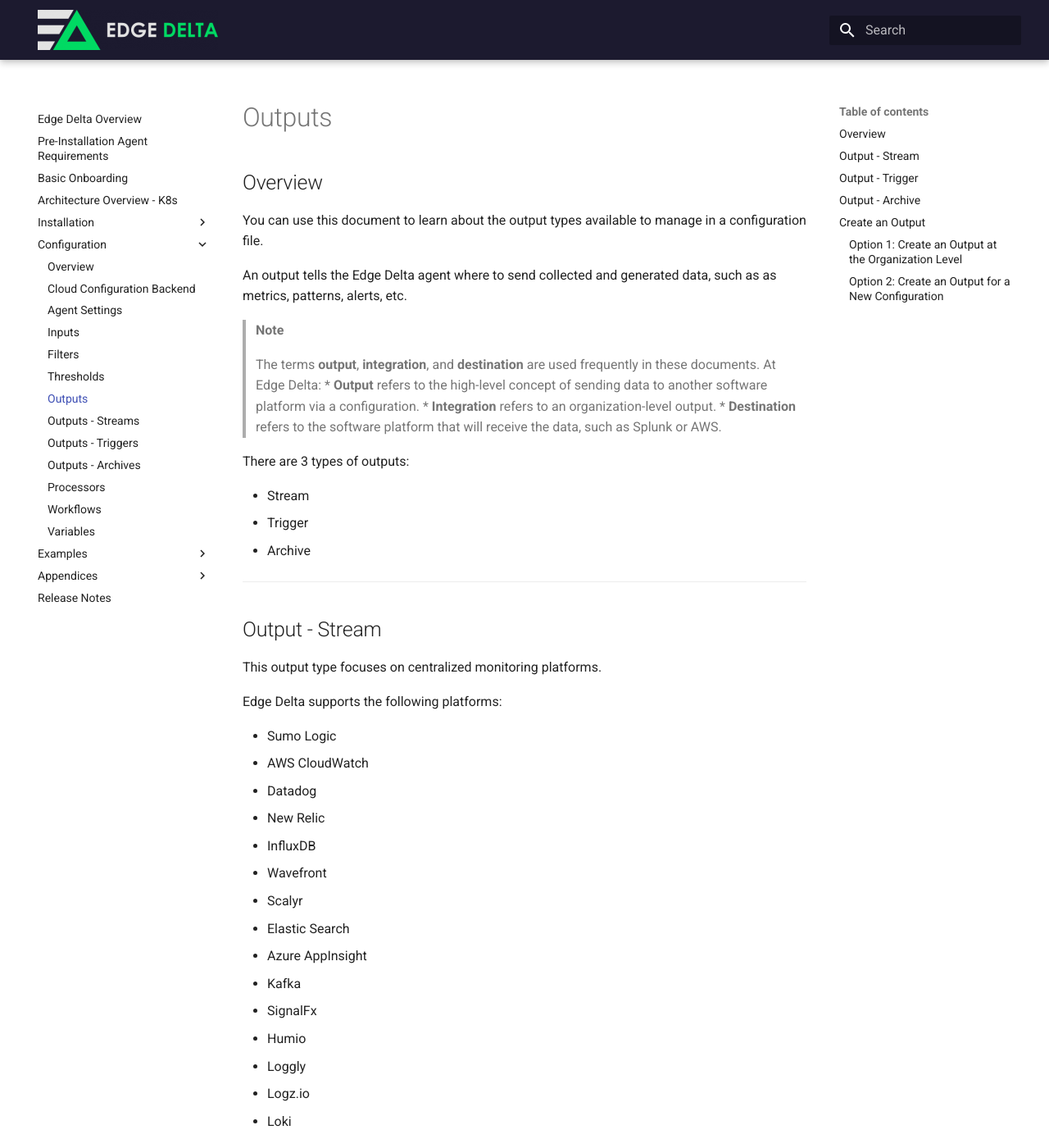
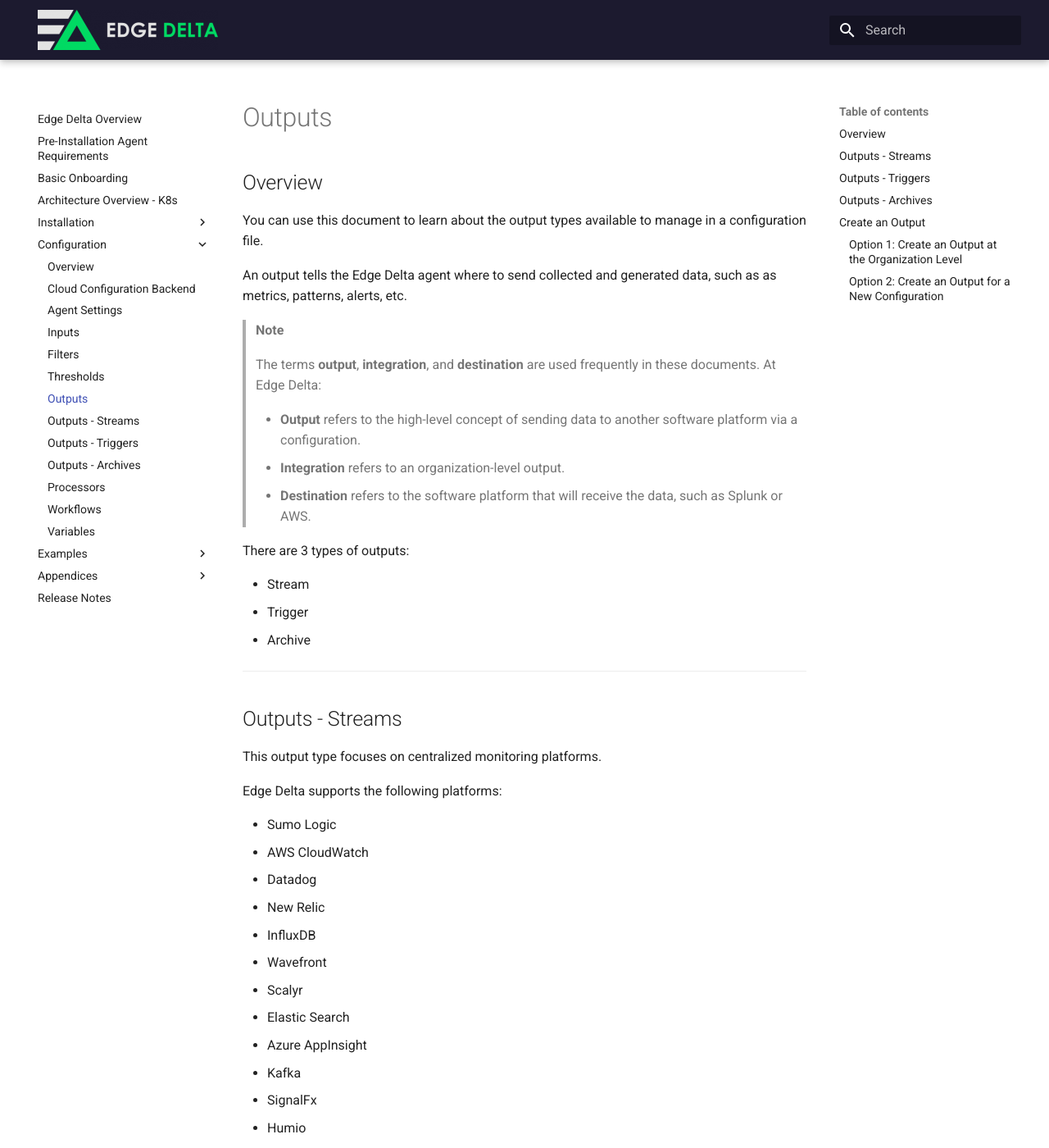
Before and after one commit to edgedelta/docs, an MkDocs documentation site: the page built from docs/configuration/outputs.md, in a window 1280 px wide and 1400 px high. Shown: the whole window at 82% size. Built offline with MkDocs 1.6.1 and Material for MkDocs 9.7.7, drawn with Linux system fonts in a browser that asks for light colours; some of the changed text lies outside the part shown.

Commit message:
Update outputs.md

```diff
--- a/docs/configuration/outputs.md
+++ b/docs/configuration/outputs.md
@@ -15,6 +15,7 @@ An output tells the Edge Delta agent where to send collected and generated data,
 > **Note**
 >
 > The terms **output**, **integration**, and **destination** are used frequently in these documents. At Edge Delta:
+>
 >   * **Output** refers to the high-level concept of sending data to another software platform via a configuration.
 >   * **Integration** refers to an organization-level output.
 >   * **Destination** refers to the software platform that will receive the data, such as Splunk or AWS.
@@ -27,7 +28,7 @@ There are 3 types of outputs:
 
 ***
 
-## Output - Stream
+## Outputs - Streams
 
 This output type focuses on centralized monitoring platforms.
 
@@ -53,7 +54,7 @@ To learn more, see [Outputs-Streams](outputs-streams.md).
 
 ***
 
-## Output - Trigger
+## Outputs - Triggers
 
 This output type focuses on alerting and automation systems. Specifically, this output type tells the Edge Delta agent to send alerts and notifications when an anomaly is detected or when various conditions are met.
 
@@ -72,7 +73,7 @@ To learn more, see [Outputs-Triggers](outputs-triggers.md).
 
 ***
 
-## Output - Archive
+## Outputs - Archives
 
 This output type focuses on storage solutions where the Edge Delta agent can periodically send compressed raw data logs.
 
```
